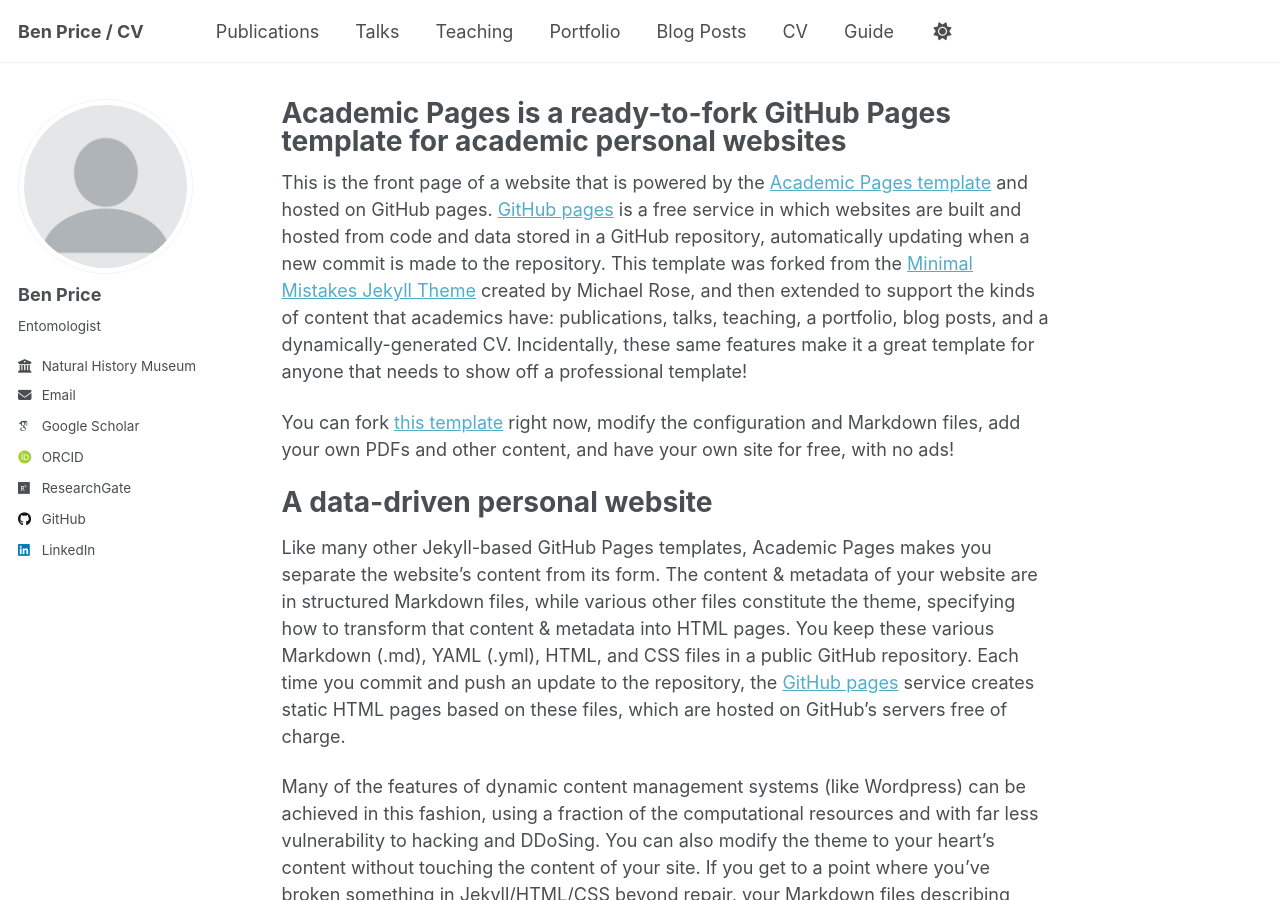
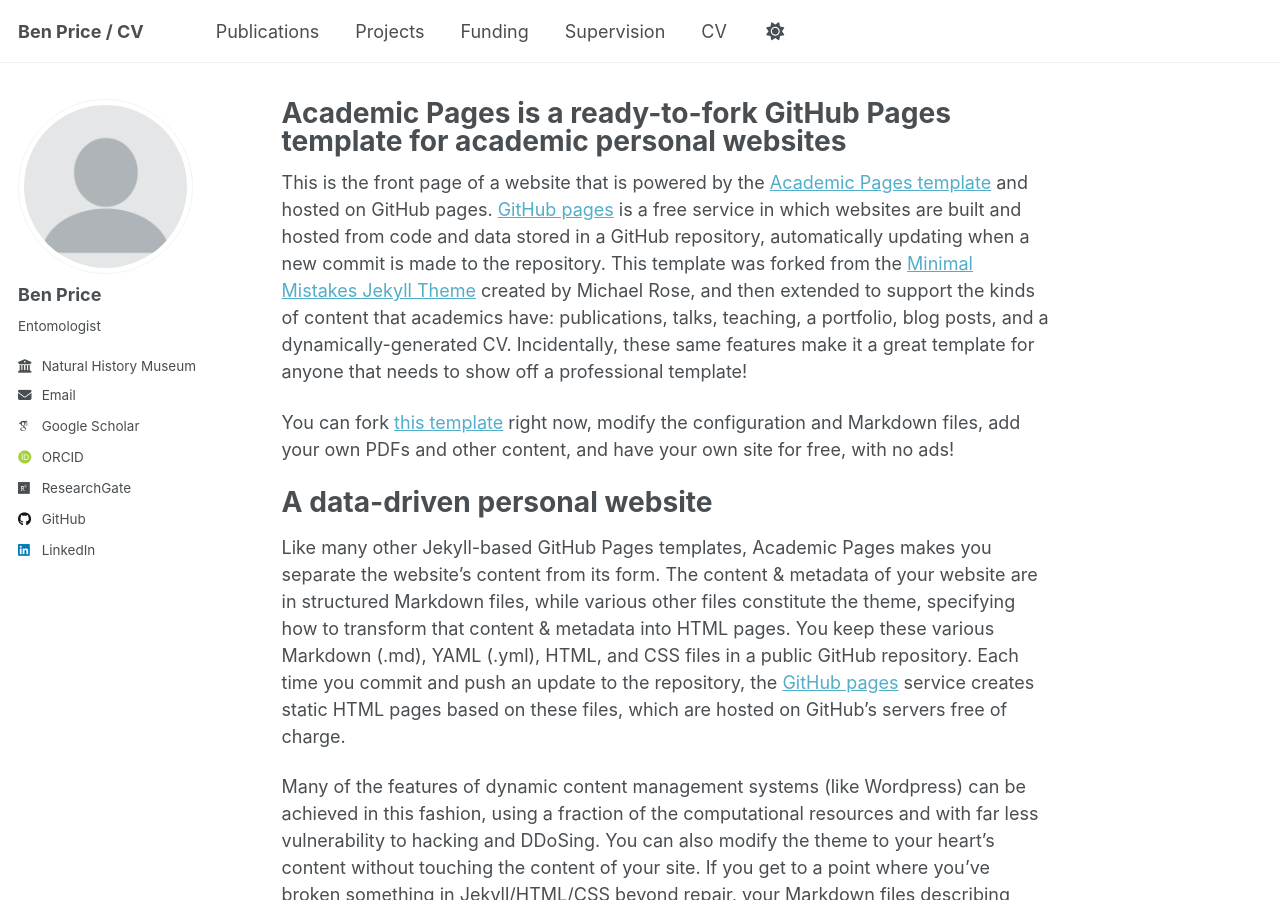
Before and after one commit to bwprice/bwprice.github.io, a Jekyll site: the page built from _pages/about.md, in a window 1280 px wide and 900 px high. Built offline with Jekyll 4.4.1, drawn with Linux system fonts in a browser that asks for light colours; some web fonts are replaced; a script that is not in the unit is left out; part of the change alters nothing that is shown.

Commit message:
Update navigation.yml

```diff
--- a/_data/navigation.yml
+++ b/_data/navigation.yml
@@ -11,17 +11,26 @@ main:
   - title: "Publications"
     url: /publications/
 
-  - title: "Talks"
-    url: /talks/
+  - title: "Projects"
+    url: /projects/
 
-  - title: "Teaching"
-    url: /teaching/
+  - title: "Funding"
+    url: /funding/
 
-  - title: "Portfolio"
-    url: /portfolio/
+  - title: "Supervision"
+    url: /supervision/
 
-  - title: "Blog Posts"
-    url: /year-archive/
+  # - title: "Talks"
+  #   url: /talks/
+
+  # - title: "Teaching"
+  #   url: /teaching/
+
+  # - title: "Portfolio"
+  #   url: /portfolio/
+
+  # - title: "Blog Posts"
+  #   url: /year-archive/
 
   - title: "CV"
     url: /cv/
@@ -29,5 +38,5 @@ main:
   # - title: "CV"
   #   url: /cv-json/
 
-  - title: "Guide"
-    url: /markdown/
+  # - title: "Guide"
+  #  url: /markdown/
```
